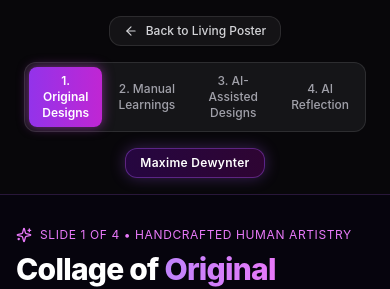
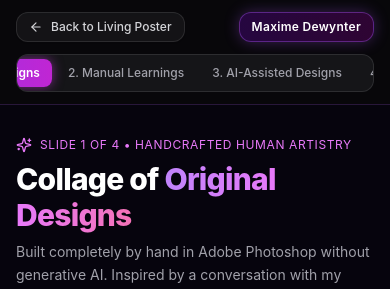
Before and after one commit to maxlearns2code/chromatic-symbiosis, a Next.js app: page /story in a window 390 px wide. Shown: the top 289 px of the page. Built offline with nearby package versions, Linux system fonts and the light colour scheme.

Commit message:
fix(mobile): place name badge to the right of back button on mobile header

```diff
--- a/src/components/presentation/SlideHeader.tsx
+++ b/src/components/presentation/SlideHeader.tsx
@@ -18,25 +18,30 @@ export function SlideHeader({ currentSlide, totalSlides, onSelectSlide }: SlideH
   ];
 
   return (
-    <header className="w-full flex flex-col sm:flex-row items-center justify-between gap-4 py-4 px-6 border-b border-purple-500/20 bg-zinc-950/80 backdrop-blur-md sticky top-0 z-50">
-      {/* Left: Back to interactive poster */}
-      <div className="flex items-center gap-3">
+    <header className="w-full flex flex-col sm:flex-row items-center justify-between gap-3 sm:gap-4 py-3 sm:py-4 px-4 sm:px-6 border-b border-purple-500/20 bg-zinc-950/80 backdrop-blur-md sticky top-0 z-50">
+      {/* Top row on mobile: Back button (left) + Name badge (right) */}
+      <div className="w-full sm:w-auto flex items-center justify-between sm:justify-start gap-3 order-1">
         <Link
           href="/"
-          className="flex items-center gap-2 px-3.5 py-1.5 rounded-xl text-xs font-medium text-zinc-300 hover:text-white bg-white/5 hover:bg-white/10 border border-white/10 transition-all shadow-sm"
+          className="flex items-center gap-2 px-3 py-1.5 rounded-xl text-xs font-medium text-zinc-300 hover:text-white bg-white/5 hover:bg-white/10 border border-white/10 transition-all shadow-sm"
         >
           <ArrowLeft className="w-3.5 h-3.5" />
           <span>Back to Living Poster</span>
         </Link>
+
+        {/* Mobile-only Name Badge (to the right of back button) */}
+        <div className="flex sm:hidden items-center bg-gradient-to-r from-purple-950/60 to-fuchsia-950/60 border border-purple-500/40 px-3 py-1.5 rounded-xl shadow-[0_0_15px_rgba(168,85,247,0.3)]">
+          <span className="text-xs font-semibold text-white tracking-wide">Maxime Dewynter</span>
+        </div>
       </div>
 
       {/* Center: Slide Progress Tabs */}
-      <div className="flex items-center gap-1 bg-zinc-900/90 p-1 rounded-xl border border-white/10">
+      <div className="flex items-center justify-center gap-1 bg-zinc-900/90 p-1 rounded-xl border border-white/10 order-2 overflow-x-auto max-w-full">
         {Array.from({ length: totalSlides }).map((_, idx) => (
           <button
             key={idx}
             onClick={() => onSelectSlide(idx)}
-            className={`px-3 py-1.5 rounded-lg text-xs font-medium transition-all ${
+            className={`px-3 py-1.5 rounded-lg text-xs font-medium transition-all whitespace-nowrap ${
               currentSlide === idx
                 ? "bg-gradient-to-r from-purple-600 to-fuchsia-600 text-white shadow-[0_0_12px_rgba(217,70,239,0.5)] font-semibold"
                 : "text-zinc-400 hover:text-zinc-200 hover:bg-white/5"
@@ -47,8 +52,8 @@ export function SlideHeader({ currentSlide, totalSlides, onSelectSlide }: SlideH
         ))}
       </div>
 
-      {/* Upper Right Corner: Student Name Badge (Clean, name only) */}
-      <div className="flex items-center bg-gradient-to-r from-purple-950/60 to-fuchsia-950/60 border border-purple-500/40 px-3.5 py-1.5 rounded-xl shadow-[0_0_15px_rgba(168,85,247,0.3)]">
+      {/* Desktop-only Name Badge (upper right corner) */}
+      <div className="hidden sm:flex items-center bg-gradient-to-r from-purple-950/60 to-fuchsia-950/60 border border-purple-500/40 px-3.5 py-1.5 rounded-xl shadow-[0_0_15px_rgba(168,85,247,0.3)] order-3">
         <span className="text-xs font-semibold text-white tracking-wide">Maxime Dewynter</span>
       </div>
     </header>
```
